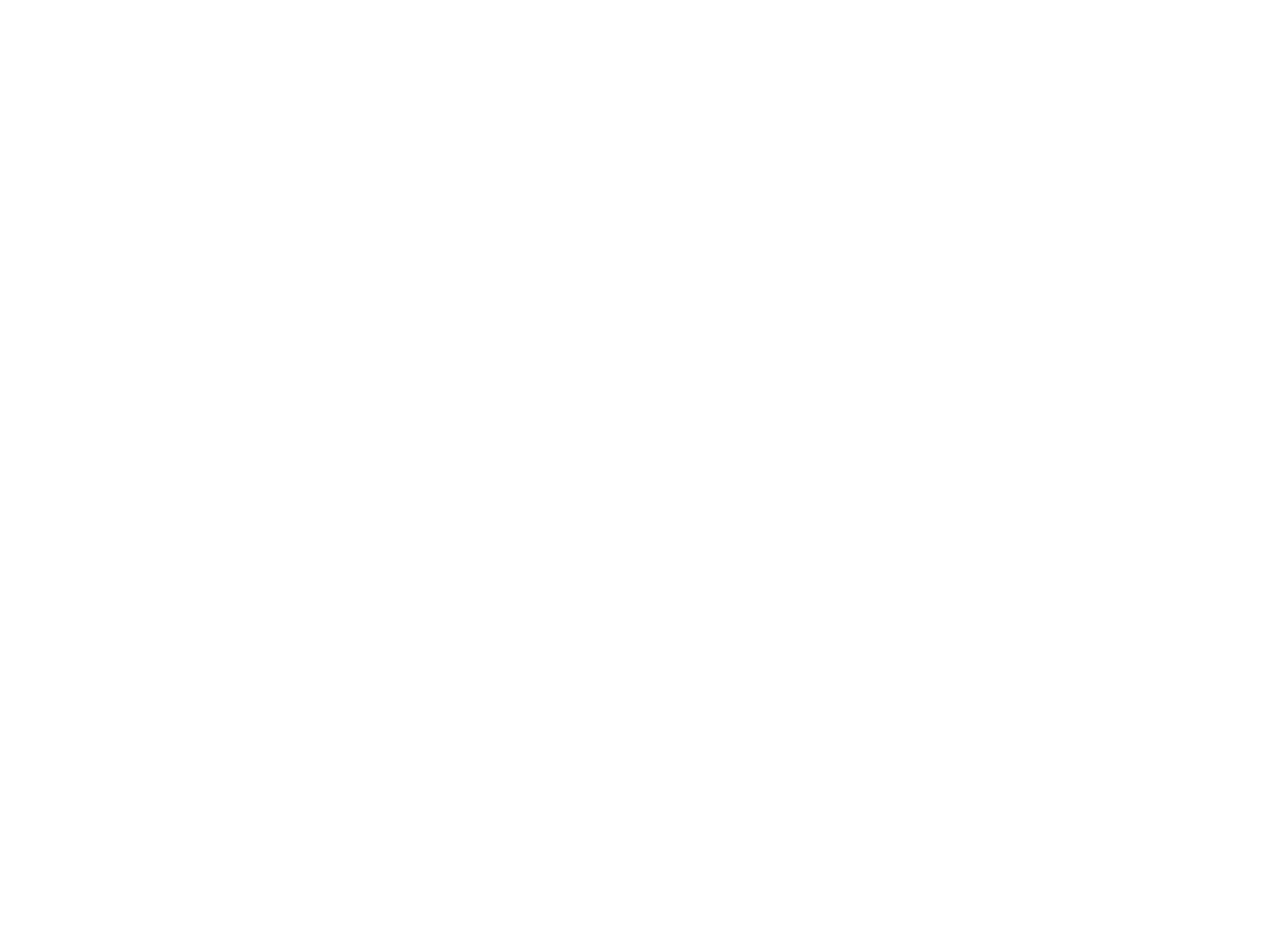
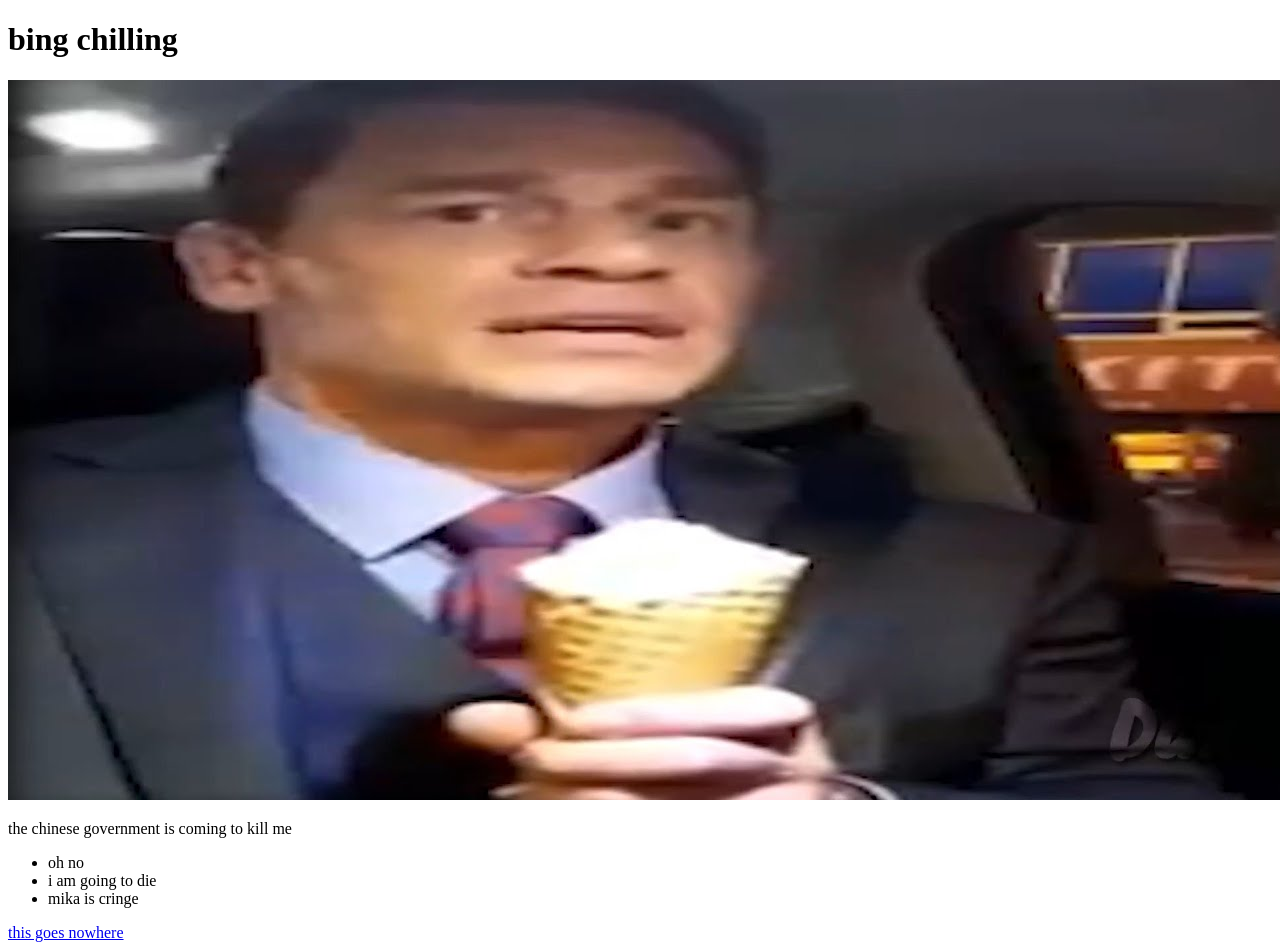
Before and after one commit to Andi2211e/ebicwebsite, a Nuxt app: page /test in a window 1280 px wide. Before the commit this address had no page. Before the commit the page ends 800 px from the top, so only its background shows below. Built offline with nearby package versions, Linux system fonts and the light colour scheme.

Commit message:
Create test.vue

```diff
--- /dev/null
+++ b/pages/test.vue
@@ -0,0 +1,29 @@
+<template>
+  <div>
+    <h1>bing chilling</h1>
+    <img src="~/static/bingchilling.png" />
+    <p>
+      the chinese government is coming to kill me
+    </p>
+    <p v-if="rendering === 'server'">
+      please send help
+    </p>
+    <p v-if="rendering === 'client'">Navigation is done on client side.</p>
+    <ul>
+      <li>oh no</li>
+      <li>i am going to die</li>
+      <li>mika is cringe</li>
+    </ul>
+
+    <NuxtLink to="/about">this goes nowhere</NuxtLink>
+  </div>
+</template>
+<script>
+export default {
+  asyncData() {
+    return {
+      rendering: process.server ? 'server' : 'client'
+    }
+  }
+}
+</script>
```
